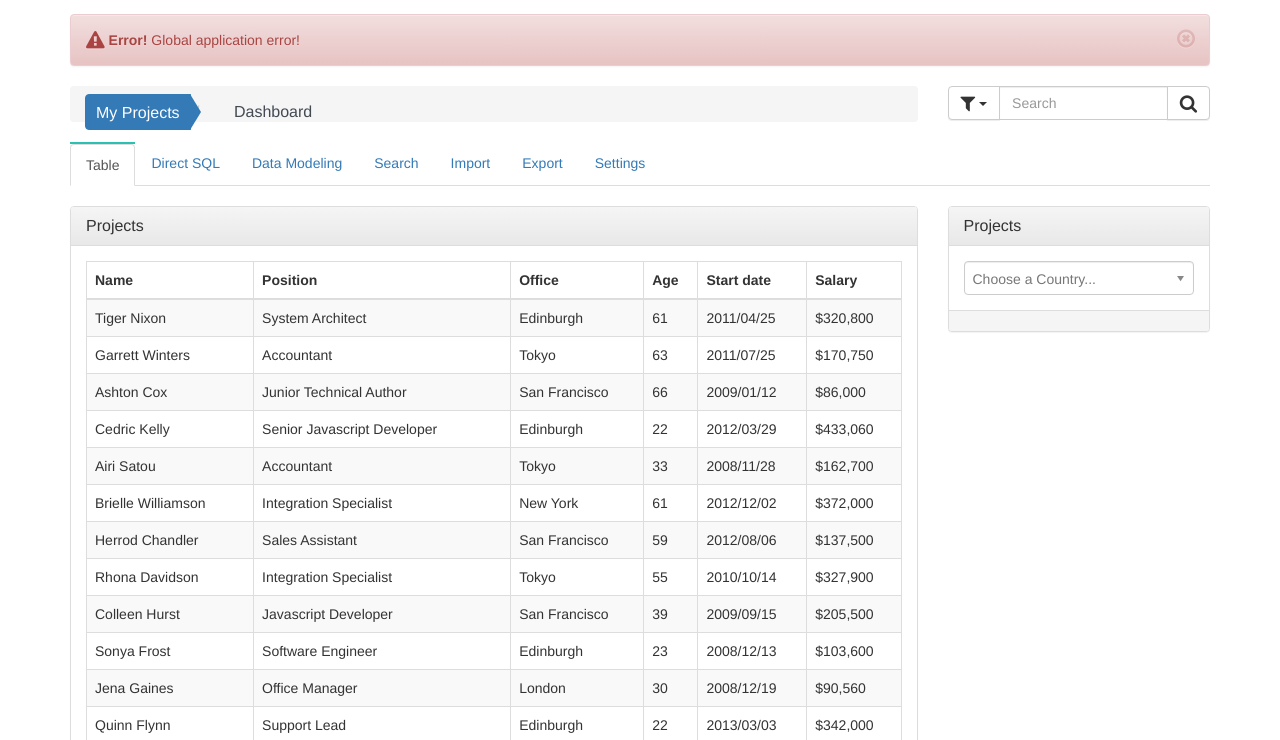
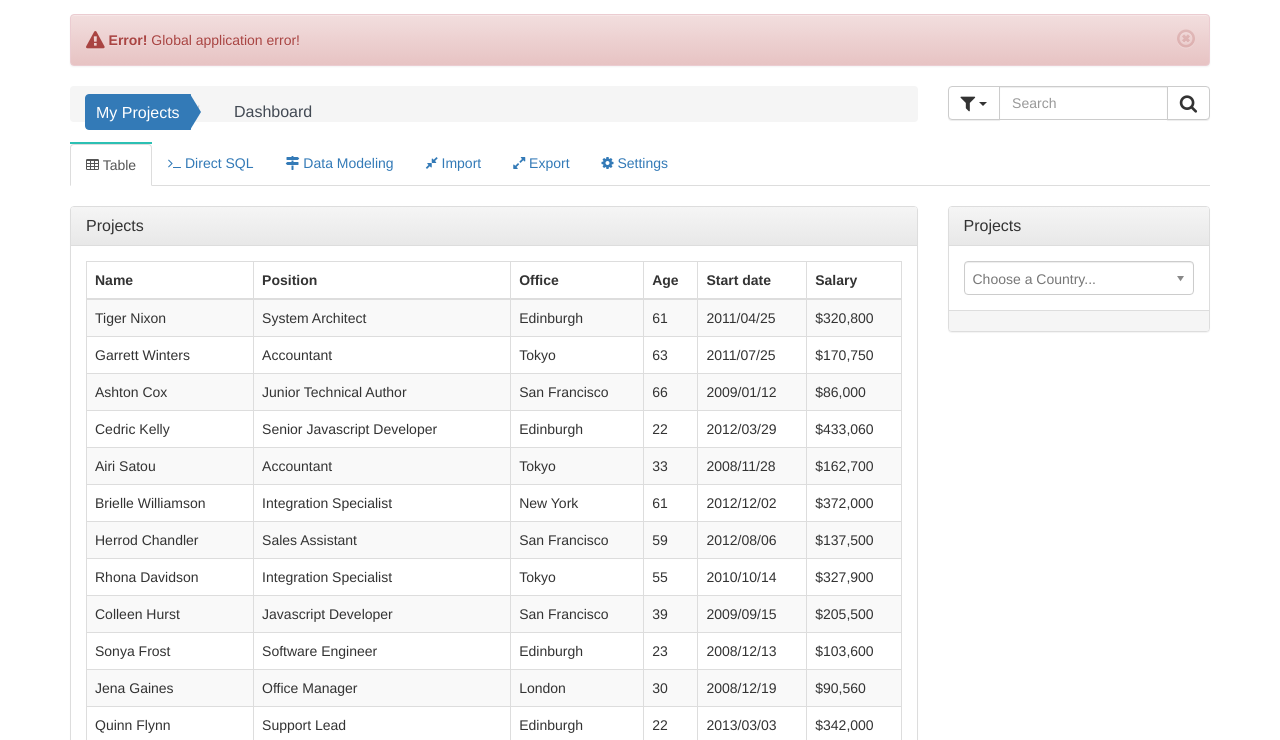
Before and after one commit to nodemyadmin/nodemyadmin-web, a website with bundled scripts: page static-site/dashboard.html in a window 1280 px wide. Shown: the part 57-797 px from the top of the page. Built offline with nearby package versions, Linux system fonts and the light colour scheme.

Commit message:
Updates dashboard tag with icons

```diff
--- a/static-site/dashboard.html
+++ b/static-site/dashboard.html
@@ -131,25 +131,22 @@
           <div class="col-md-12 tab-area">
             <ul id="super-tab" class="nav nav-tabs" role="tablist">
               <li role="presentation" class="active">
-                <a href="#table" id="table-tab" role="tab" data-toggle="tab" aria-controls="table" aria-expanded="true">Table</a>
+                <a href="#table" id="table-tab" role="tab" data-toggle="tab" aria-controls="table" aria-expanded="true"><i class="fa fa-table"></i> Table</a>
               </li>
               <li role="presentation">
-                <a href="#directSQL" role="tab" id="directSQL-tab" data-toggle="tab" aria-controls="directSQL" aria-expanded="false">Direct SQL</a>
+                <a href="#directSQL" role="tab" id="directSQL-tab" data-toggle="tab" aria-controls="directSQL" aria-expanded="false"><i class="fa fa-terminal"></i> Direct SQL</a>
               </li>
               <li role="presentation">
-                <a href="#dataModeling" role="tab" id="dataModeling-tab" data-toggle="tab" aria-controls="dataModeling" aria-expanded="false">Data Modeling</a>
+                <a href="#dataModeling" role="tab" id="dataModeling-tab" data-toggle="tab" aria-controls="dataModeling" aria-expanded="false"><i class="fa fa-map-signs"></i> Data Modeling</a>
               </li>
               <li role="presentation">
-                <a href="#search" role="tab" id="search-tab" data-toggle="tab" aria-controls="search" aria-expanded="false">Search</a>
+                <a href="#import" role="tab" id="import-tab" data-toggle="tab" aria-controls="import" aria-expanded="false"><i class="fa fa-compress"></i> Import</a>
               </li>
               <li role="presentation">
-                <a href="#import" role="tab" id="import-tab" data-toggle="tab" aria-controls="import" aria-expanded="false">Import</a>
+                <a href="#export" role="tab" id="export-tab" data-toggle="tab" aria-controls="export" aria-expanded="false"><i class="fa fa-expand"></i> Export</a>
               </li>
               <li role="presentation">
-                <a href="#export" role="tab" id="export-tab" data-toggle="tab" aria-controls="export" aria-expanded="false">Export</a>
-              </li>
-              <li role="presentation">
-                <a href="#settings" role="tab" id="settings-tab" data-toggle="tab" aria-controls="settings" aria-expanded="false">Settings</a>
+                <a href="#settings" role="tab" id="settings-tab" data-toggle="tab" aria-controls="settings" aria-expanded="false"><i class="fa fa-cog"></i> Settings</a>
               </li>
             </ul>
             <div id="super-tag-content" class="tab-content">
@@ -469,12 +466,6 @@
                 </div>
               </div>
 
-              <div role="tabpanel" class="tab-pane fade" id="search" aria-labelledby="search-tab">
-                <div class="search-container">
-                  <h2>Search</h2>
-                </div>
-              </div>
-
               <div role="tabpanel" class="tab-pane fade" id="import" aria-labelledby="import-tab">
                 <div class="import-container">
                   <h2>Import</h2>
```
